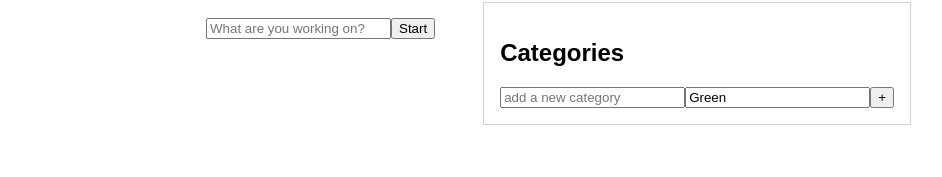
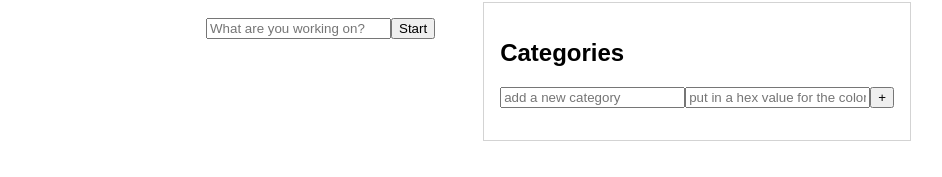
Before and after one commit to pearlzhuzeng/time-tracker, a React (Create React App) app: page / in a window 1280 px wide. Shown: the part 158-335 px from the top of the page, without its empty margins (34-976 px from the left). Built offline with nearby package versions, Linux system fonts and the light colour scheme.

Commit message:
Extracts internal state for Category out.

```diff
--- a/src/components/CategoryList.jsx
+++ b/src/components/CategoryList.jsx
@@ -5,9 +5,11 @@
 
 import React from 'react'
 import styled from 'styled-components'
-import { append, remove, update } from 'ramda'
+import { values } from 'ramda'
 
 import type { Category } from '../models/Category'
+
+import CategoryForm from './CategoryForm'
 
 type Props = {
   categories: {
@@ -19,39 +21,27 @@ type Props = {
 class CategoryList extends React.Component {
   props: Props
 
-  state: Category = {
-    id: '',
-    name: '',
-    color: 'Green',
-  }
-
-  handleChangeName = (e: SyntheticInputEvent) => {
-    this.setState({ name: e.target.value })
-  }
-
-  handleChangeColor = (e: SyntheticInputEvent) => {
-    this.setState({ name: e.target.value })
+  handleAddCategory = (category: Category) => {
+    const { onChangeCategories, categories } = this.props
+    onChangeCategories({
+      ...categories,
+      [category.id]: category,
+    })
   }
 
   render () {
+    const { categories } = this.props
     return (
       <Categories>
         <h2>Categories</h2>
-        <form onSubmit={this.handleSubmit}>
-          <input
-            type="text"
-            placeholder="add a new category"
-            value={this.state.name}
-            onChange={this.handleChangeName}
-          />
-          <input
-            type="text"
-            placeholder="put in a hex value for the color you want"
-            value={this.state.color}
-            onChange={this.handleChangeColor}
-          />
-          <button type="submit">+</button>
-        </form>
+        <CategoryForm onSubmit={this.handleAddCategory} />
+        <ul>
+          {values(categories).map(category =>
+            <li key={category.id} style={{ color: category.color }}>
+              {category.name}
+            </li>
+          )}
+        </ul>
       </Categories>
     )
   }
```
